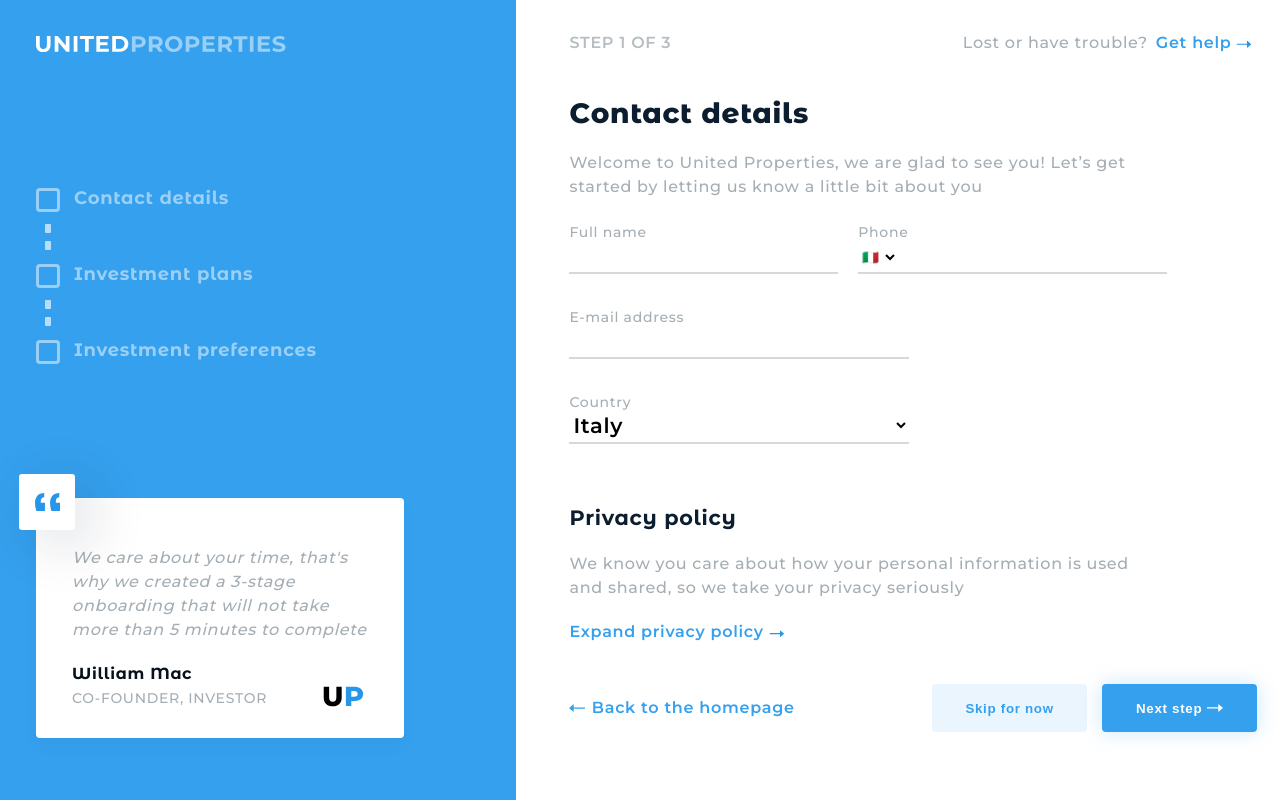
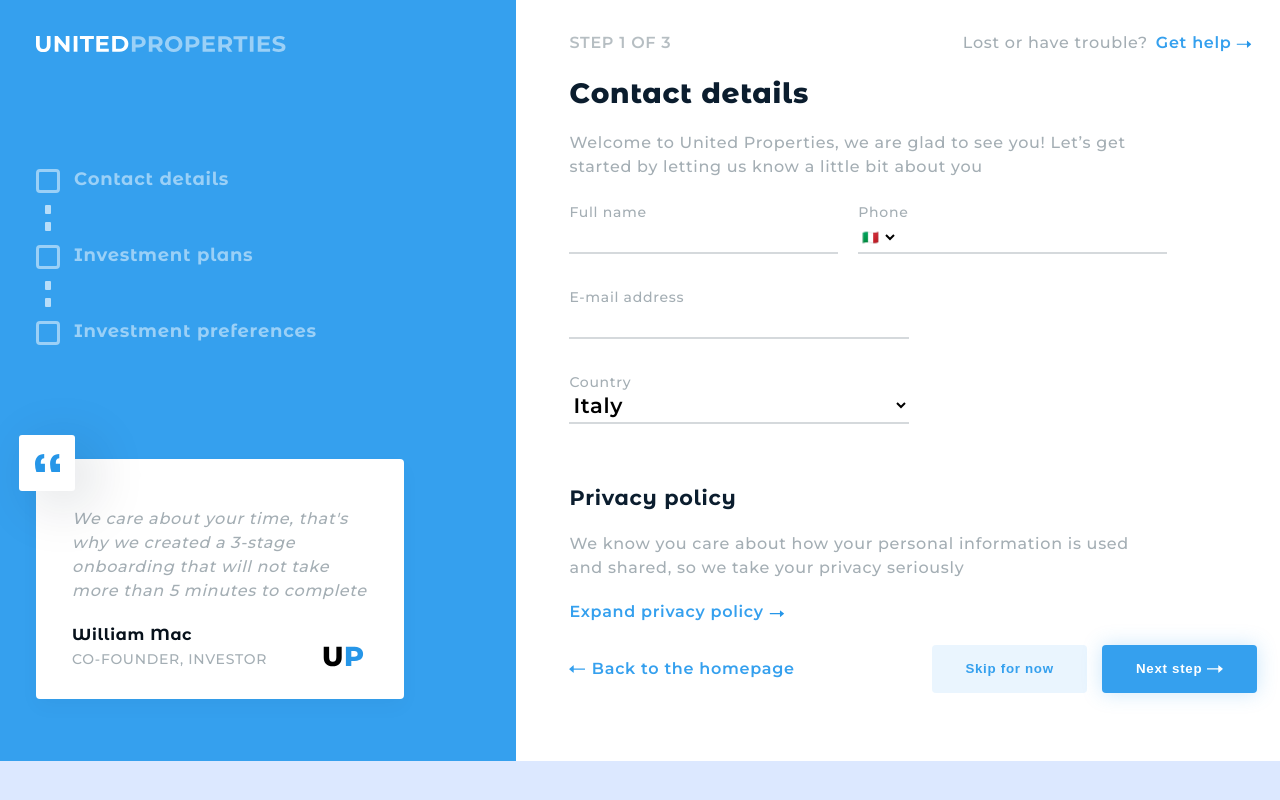
Before and after one commit to cavaglieridomenico/user-onboarding, a React (Create React App) app: page / in a window 1280 px wide. Built offline with nearby package versions, Linux system fonts and the light colour scheme.

Commit message:
[FIXED] Added height 100%
at the external box, at the LG breakpoint.

```diff
--- a/src/assets/style/variables.css
+++ b/src/assets/style/variables.css
@@ -104,9 +104,9 @@ Variables
 /*LG*/
 @media all and (min-width: 1200px) {
   :root {
-    --outerHeight: 100vh;
-    --innerHeight: 100vh;
-    --sidebarHeight: 100vh;
+    --outerHeight: 100%;
+    --innerHeight: 100%;
+    --sidebarHeight: 100%;
     --outerColLeft: 516px;
     --innerPadding: 4% 3% 8% 7%;
     --sidebarPadding: 7% 0 12% 7%;
```
